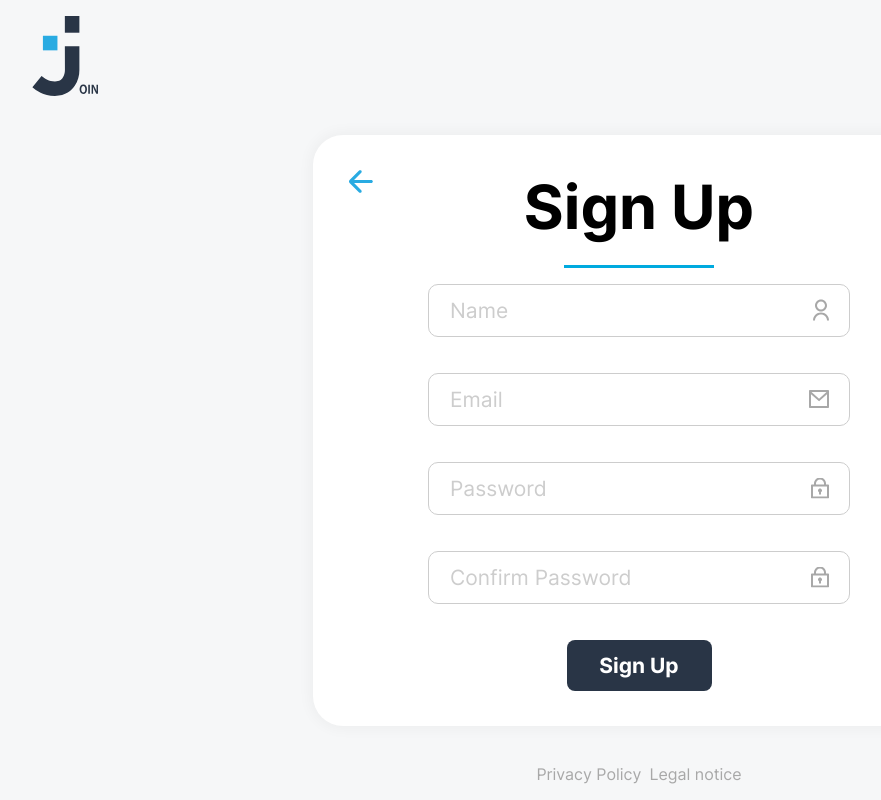
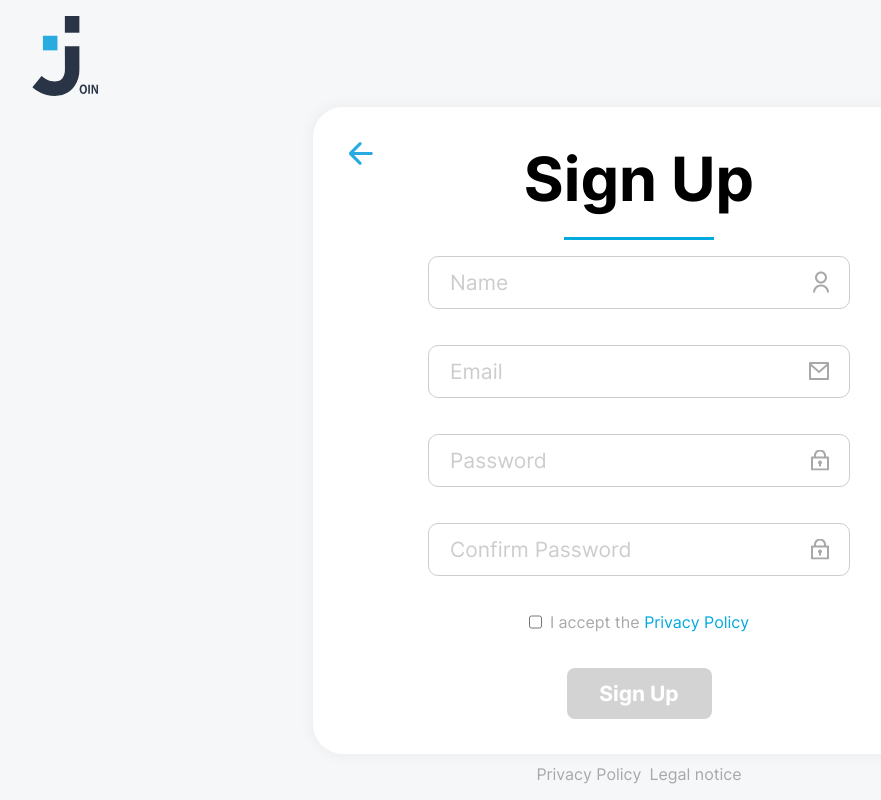
Before and after one commit to BayerTobias/join-frontend-angular17, an Angular app: page /sign-up in a window 1280 px wide. Shown: the whole page, without its empty margins (1-882 px from the left). Built offline with nearby package versions, Linux system fonts and the light colour scheme.

Commit message:
privacy checkbox

```diff
--- a/src/app/auth/components/sign-up/sign-up.component.html
+++ b/src/app/auth/components/sign-up/sign-up.component.html
@@ -23,6 +23,7 @@
           formControlName="username"
           type="text"
           placeholder="Name"
+          (input)="resetError('username')"
         />
         <img src="assets/img/icons/sign-up-name.svg" alt="" />
 
@@ -38,6 +39,7 @@
           formControlName="email"
           type="email"
           placeholder="Email"
+          (input)="resetError('email')"
         />
         <img src="assets/img/icons/login-email.svg" alt="" />
 
@@ -115,6 +117,15 @@
         <div class="error-msg">This does not match password.</div>
         }
       </div>
+
+      <div class="privacy-wrapper">
+        <input formControlName="privacyAccepted" type="checkbox" />
+        <span
+          >I accept the
+          <a [routerLink]="'/login'" target="_blank">Privacy Policy</a>
+        </span>
+      </div>
+
       <div class="btn-container">
         <app-button-wo-icon
           [colorStyle]="'main-color-style'"
@@ -124,6 +135,7 @@
           [height]="buttonHeight"
           [width]="buttonWidth"
           [type]="'submit'"
+          [diasbled]="!privacyAccepted?.valid || loading"
         ></app-button-wo-icon>
       </div>
     </form>
--- a/src/app/auth/components/sign-up/sign-up.component.scss
+++ b/src/app/auth/components/sign-up/sign-up.component.scss
@@ -12,6 +12,12 @@ main {
   box-shadow: $shadoe-backlog-box;
   padding: 35px;
   position: relative;
+
+  > a {
+    position: absolute;
+    left: 35px;
+    top: 35px;
+  }
 
   @media screen and (max-width: 850px) {
     width: 90%;
@@ -70,6 +76,27 @@ main {
     gap: 20px;
   }
 
+  .input-wrapper {
+    position: relative;
+
+    img {
+      position: absolute;
+      top: 26.5px;
+      right: 21px;
+      transform: translateY(-50%);
+
+      @media screen and (max-width: 850px) {
+        top: 22.5px;
+      }
+    }
+
+    .error-msg {
+      position: absolute;
+      margin-top: 2px;
+      font-size: 12px;
+      color: $error-color;
+    }
+
     input {
       width: 422px;
       padding: 13px 41px 13px 21px;
@@ -92,31 +119,20 @@ main {
       }
     }
   }
-
-.input-wrapper {
-  position: relative;
-
-  img {
-    position: absolute;
-    top: 26.5px;
-    right: 21px;
-    transform: translateY(-50%);
-
-    @media screen and (max-width: 850px) {
-      top: 22.5px;
-    }
 }
 
-  .error-msg {
-    position: absolute;
-    margin-top: 2px;
-    font-size: 12px;
-    color: $error-color;
-  }
+.privacy-wrapper {
+  display: flex;
+  gap: 8px;
+
+  > span {
+    font-size: 16px;
+    color: rgba(168, 168, 168, 1);
   }
 
   a {
-  position: absolute;
-  left: 35px;
-  top: 35px;
+    font-size: 16px;
+    text-decoration: none;
+    color: $secondary-color;
   }
+}
--- a/src/app/auth/components/sign-up/sign-up.component.ts
+++ b/src/app/auth/components/sign-up/sign-up.component.ts
@@ -8,7 +8,7 @@ import {
   ReactiveFormsModule,
   Validators,
 } from '@angular/forms';
-import { Router } from '@angular/router';
+import { Router, RouterModule } from '@angular/router';
 import { AuthService } from '../../services/auth.service';
 import { CustomValidators } from '../../custom-validators';
 import { CommonModule } from '@angular/common';
@@ -24,6 +24,7 @@ import { HttpErrorResponse } from '@angular/common/http';
     FormsModule,
     ReactiveFormsModule,
     CommonModule,
+    RouterModule,
   ],
   templateUrl: './sign-up.component.html',
   styleUrl: './sign-up.component.scss',
@@ -39,6 +40,8 @@ export class SignUpComponent {
 
   usernameHttpErrorCode: number | null = null;
   emailHttpErrorCode: number | null = null;
+
+  loading: boolean = false;
 
   constructor(
     private fb: FormBuilder,
@@ -57,6 +60,7 @@ export class SignUpComponent {
           '',
           [Validators.required, CustomValidators.passwordLengthValidator(6)],
         ],
+        privacyAccepted: [false, Validators.requiredTrue],
       },
       { validators: [CustomValidators.passwordMatchValidator] }
     );
@@ -97,12 +101,21 @@ export class SignUpComponent {
     return this.signUpForm.get('passwordRepeat');
   }
 
+  get privacyAccepted() {
+    return this.signUpForm.get('privacyAccepted');
+  }
+
   togglePasswordVisibility() {
     this.passwordIsHidden = !this.passwordIsHidden;
   }
 
   togglePasswordRepeatVisibility() {
     this.passwordRepeatIsHidden = !this.passwordRepeatIsHidden;
+  }
+
+  resetError(type: string) {
+    if (type === 'username') this.usernameHttpErrorCode = null;
+    if (type === 'email') this.emailHttpErrorCode = null;
   }
 
   async signUp() {
@@ -128,10 +141,8 @@ export class SignUpComponent {
   handleError(err: HttpErrorResponse) {
     if (err.error.message.includes('username')) {
       this.usernameHttpErrorCode = err.status;
-      console.log('username found');
     } else if (err.error.message.includes('email')) {
       this.emailHttpErrorCode = err.status;
-      console.log('email found');
     } else console.error(err);
   }
 }
--- a/src/app/shared/components/button-wo-icon/button-wo-icon.component.html
+++ b/src/app/shared/components/button-wo-icon/button-wo-icon.component.html
@@ -1,3 +1,8 @@
-<button [type]="type" [ngClass]="colorStyle" [ngStyle]="getStyle()">
+<button
+  [type]="type"
+  [ngClass]="colorStyle"
+  [disabled]="diasbled"
+  [ngStyle]="getStyle()"
+>
   {{ content }}
 </button>
--- a/src/app/shared/components/button-wo-icon/button-wo-icon.component.scss
+++ b/src/app/shared/components/button-wo-icon/button-wo-icon.component.scss
@@ -10,6 +10,11 @@ button {
   border-radius: 8px;
   font-size: 16px;
   transition: all ease-in-out 100ms;
+
+  &:disabled {
+    background-color: lightgrey;
+    pointer-events: none;
+  }
 }
 
 .main-color-style {
--- a/src/app/shared/components/button-wo-icon/button-wo-icon.component.ts
+++ b/src/app/shared/components/button-wo-icon/button-wo-icon.component.ts
@@ -16,6 +16,7 @@ export class ButtonWoIconComponent {
   @Input() fontSize: string = '16px';
   @Input() fontWeight: string = '';
   @Input() type: string = 'button';
+  @Input() diasbled: boolean = false;
 
   getStyle(): any {
     return {
```
Lines whose indentation alone changed are shown as unchanged.
